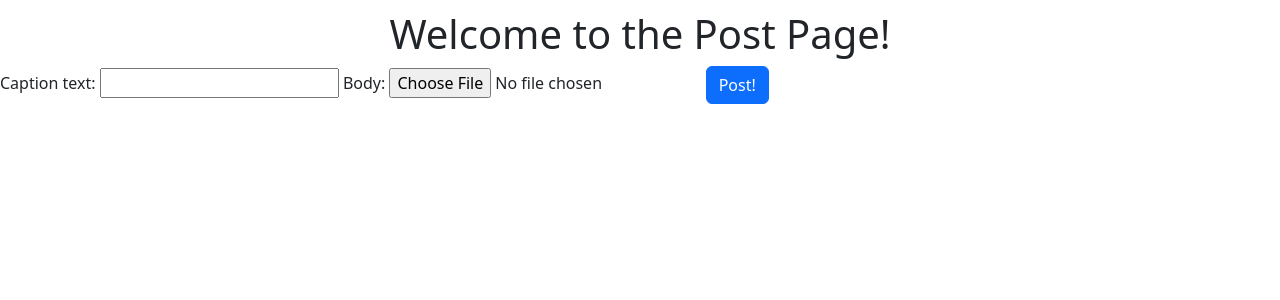
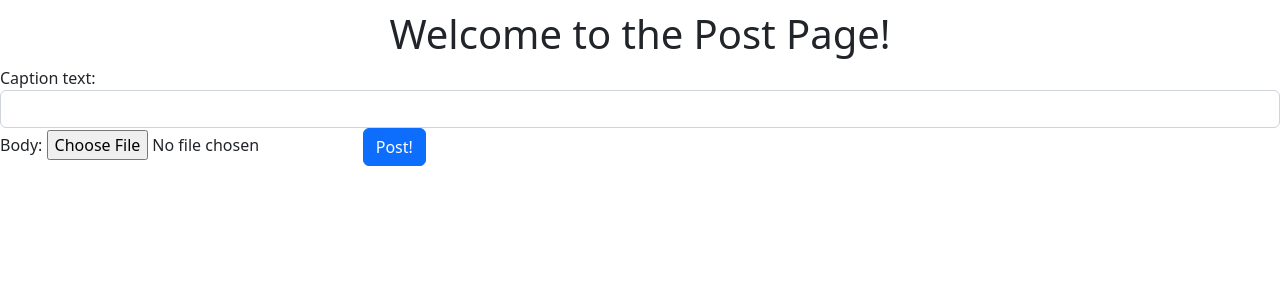
Before and after one commit to ikeasamoahansah/instabam, a Django app: page /post_cont in a window 1280 px wide. Shown: the part 56-356 px from the top of the page. Run offline with Django 4.2, Linux system fonts and the light colour scheme; a user stored in the database is signed in.

Commit message:
made some design implementations

```diff
--- a/backend/socioApp/instabam/forms.py
+++ b/backend/socioApp/instabam/forms.py
@@ -11,9 +11,20 @@ class RegisterForm(UserCreationForm):
         model = User
         fields = ["email", "username", "password1", "password2"]
 
+        # widgets = {
+        #     'email': forms.TextInput(attrs={'class': 'form-control'}),
+        #     'username': forms.TextInput(attrs={'class': 'form-control'}),
+        #     'password1': forms.TextInput(attrs={'class': 'form-control'}),
+        #     'password2': forms.TextInput(attrs={'class': 'form-control'})
+        # }
+
 
 class PostForm(forms.ModelForm):
 
     class Meta:
         model = Post
         fields = ["caption_text", "body"]
+
+        widgets = {
+            'caption_text': forms.TextInput(attrs={'class': 'form-control'})
+        }
--- a/backend/socioApp/instabam/templates/instabam/layout.html
+++ b/backend/socioApp/instabam/templates/instabam/layout.html
@@ -20,9 +20,11 @@
               <li class="nav-item">
                 <a class="nav-link active" aria-current="page" href="{% url 'home'%}">Home</a>
               </li>
-              <li class="nav-item">
-                <a class="nav-link active" aria-current="page" href="{% url 'admin:index' %}">Admin</a>
-              </li>
+              {% if user.is_staff %}
+                <li class="nav-item">
+                  <a class="nav-link active" aria-current="page" href="{% url 'admin:index' %}">Admin</a>
+                </li>
+              {%endif%}
               <li class="nav-item">
                 <a class="nav-link active" href="{% url 'post' %}">Post</a>
               </li>
--- a/backend/socioApp/instabam/templates/instabam/post.html
+++ b/backend/socioApp/instabam/templates/instabam/post.html
@@ -3,10 +3,13 @@
 {%block body%}
 
 <h1 class="text-center" style="padding-top: 10px;">Welcome to the Post Page!</h1>
-<form method="post" enctype="multipart/form-data">
-    {% csrf_token %}
-    {{form}}
-    <button type="submit" class="btn btn-primary">Post!</button>
-</form>
+
+<div class="form-group">
+    <form method="post" enctype="multipart/form-data">
+        {% csrf_token %}
+        {{form}}
+        <button type="submit" class="btn btn-primary">Post!</button>
+    </form>
+</div>
 
 {%endblock%}
--- a/backend/socioApp/instabam/templates/registration/login.html
+++ b/backend/socioApp/instabam/templates/registration/login.html
@@ -12,6 +12,7 @@
     {% if msg%}
     <h3>{{msg}}</h3>
     {%endif%}
+    <div class="form-group">
         <form method="post">
             {% csrf_token %}
             <div class="mb-3">
@@ -24,6 +25,7 @@
             </div>
             <button type="submit" class="btn btn-primary">Submit</button>
         </form>
+    <div>
     <a href={% url 'reset_password' %}>Forgot Password?</a>
     <!-- JavaScript Bundle with Popper -->
     <script src="https://cdn.jsdelivr.net/npm/bootstrap@5.2.2/dist/js/bootstrap.bundle.min.js" integrity="sha384-OERcA2EqjJCMA+/3y+gxIOqMEjwtxJY7qPCqsdltbNJuaOe923+mo//f6V8Qbsw3" crossorigin="anonymous"></script>
```
Also changed, not shown: backend/socioApp/instabam/templates/registration/signup.html (+7 -5 lines), backend/socioApp/db.sqlite3. Lines whose indentation alone changed are shown as unchanged.
